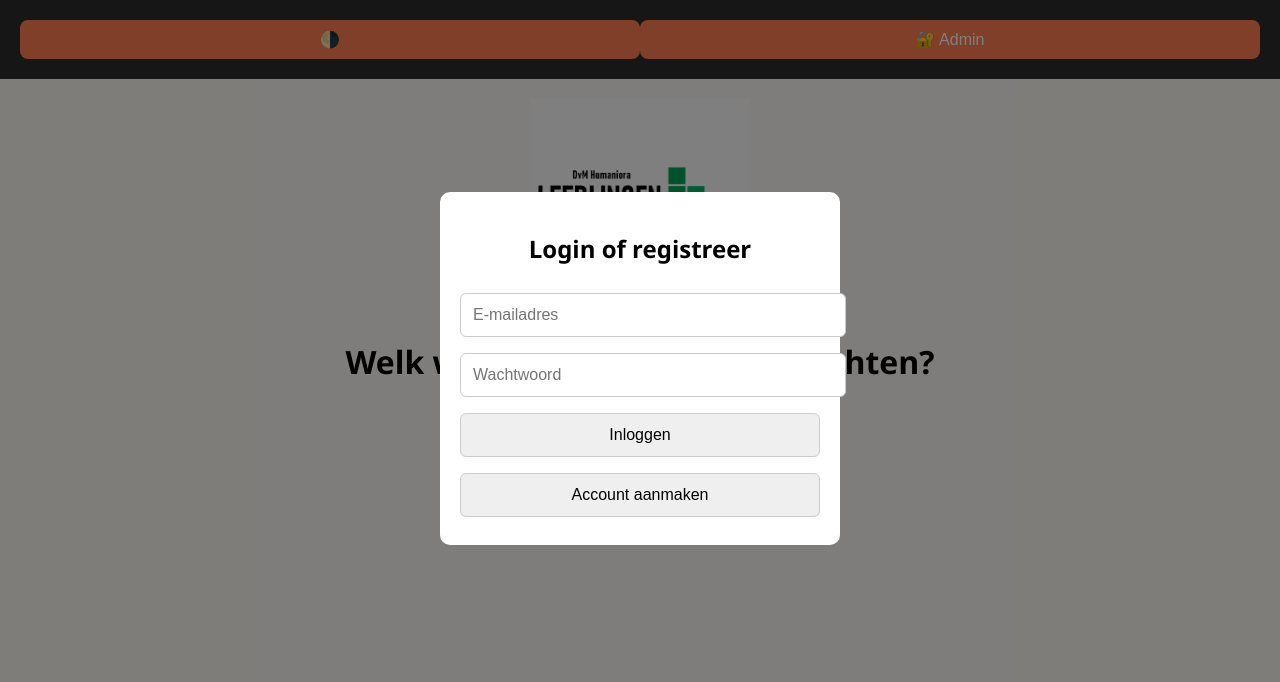
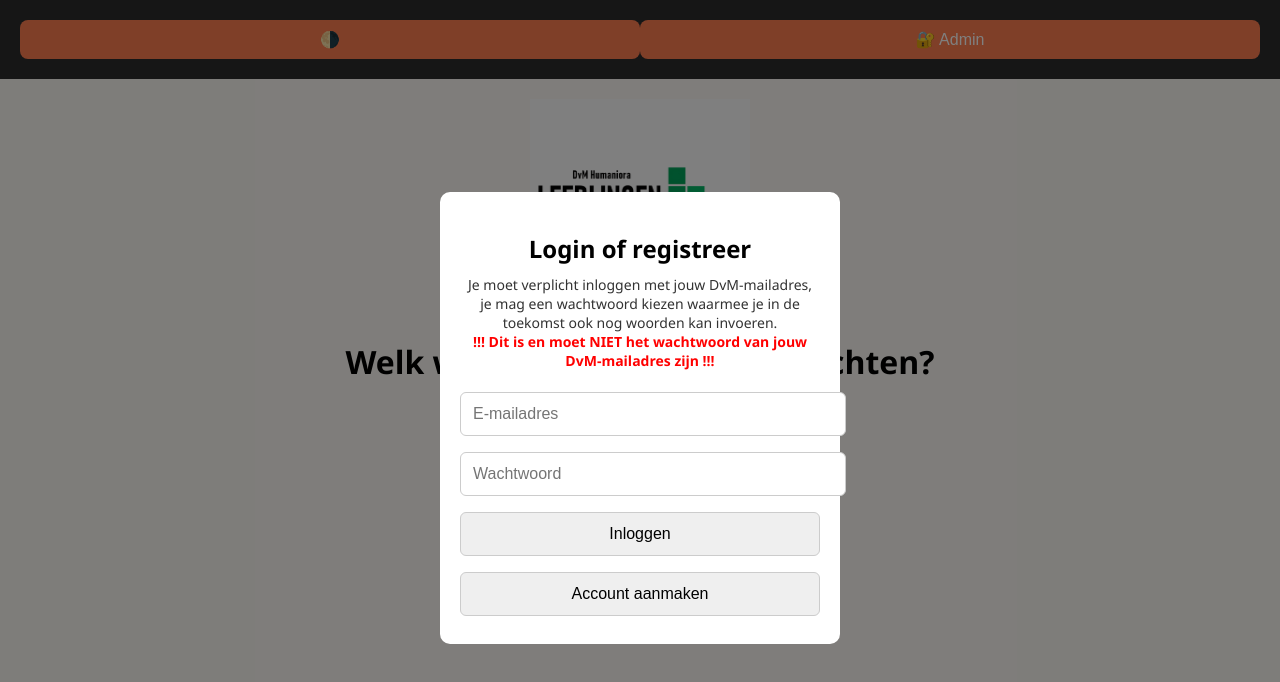
Before and after one commit to Milo200879/Milo200879.github.io, a plain HTML site: page index.html in a window 1280 px wide. Both pictures are taken after a click on the button "🔐 Admin". Drawn offline with Linux system fonts and the light colour scheme; no server answers.

Commit message:
Update index.html

```diff
--- a/index.html
+++ b/index.html
@@ -125,6 +125,7 @@
 	<option value="rgba(128, 128, 128, 0.7)">⚫ Grijs</option>
 	<option value="rgba(255, 105, 180, 0.7)">🟣 Roze</option>
 	<option value="rgba(64, 224, 208, 0.7)">🔵 Turquoise</option>
+
   </select>
   <button class="submit-btn" onclick="addCard()">Verstuur</button>
   <button onclick="logout()" id="logoutBtn" style="display:none;">🚪 Uitloggen</button>
@@ -135,6 +136,11 @@
 <div class="modal" id="loginModal">
   <div class="modal-content">
     <h2>Login of registreer</h2>
+    <p style="font-size: 14px; color: #333; margin-top: -10px;">
+      Je moet verplicht inloggen met jouw DvM-mailadres,<br>
+      je mag een wachtwoord kiezen waarmee je in de toekomst ook nog woorden kan invoeren.<br>
+      <strong style="color: red;">!!! Dit is en moet NIET het wachtwoord van jouw DvM-mailadres zijn !!!</strong>
+    </p>
     <input id="email" type="email" placeholder="E-mailadres" />
     <input id="password" type="password" placeholder="Wachtwoord" />
     <button onclick="login()">Inloggen</button>
```
